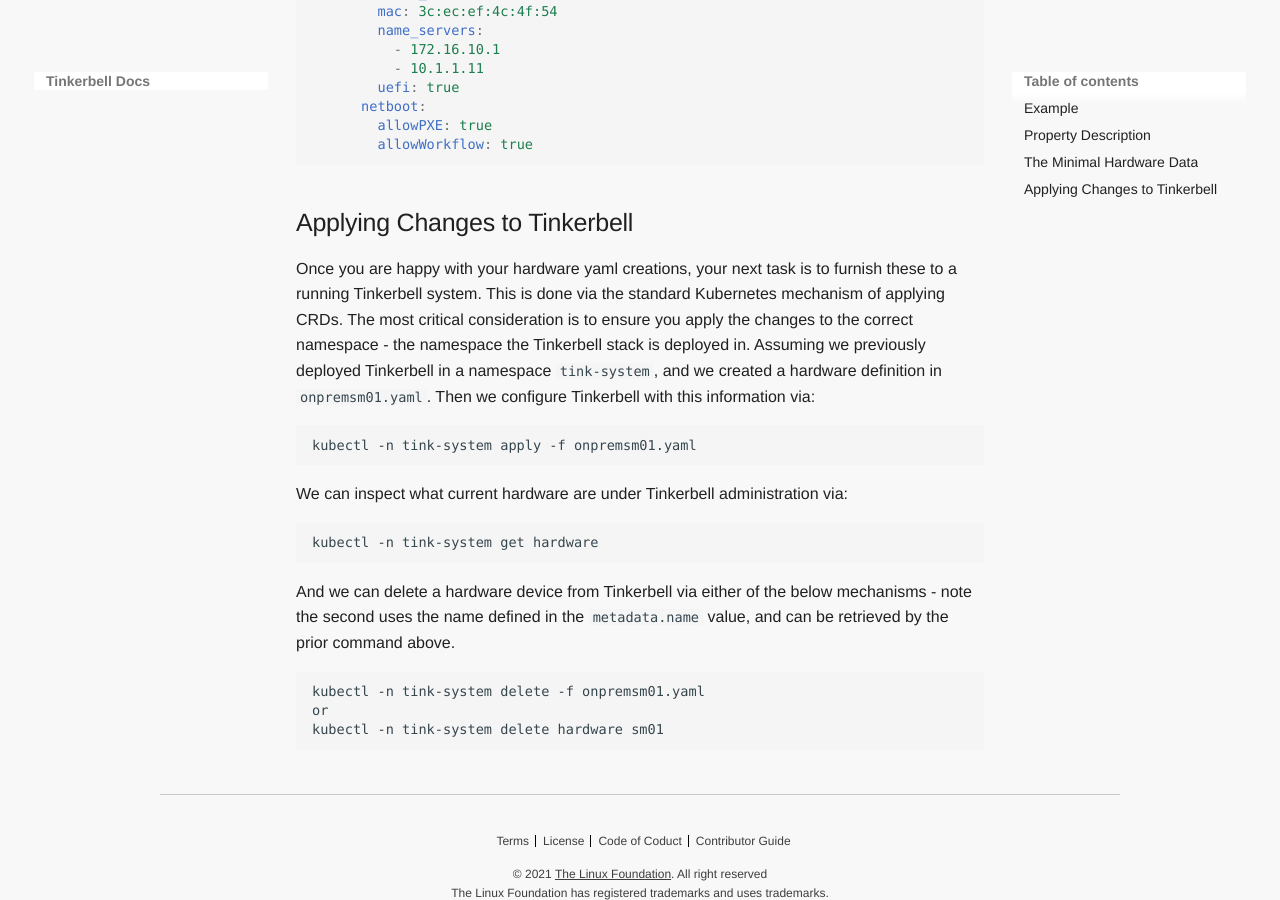
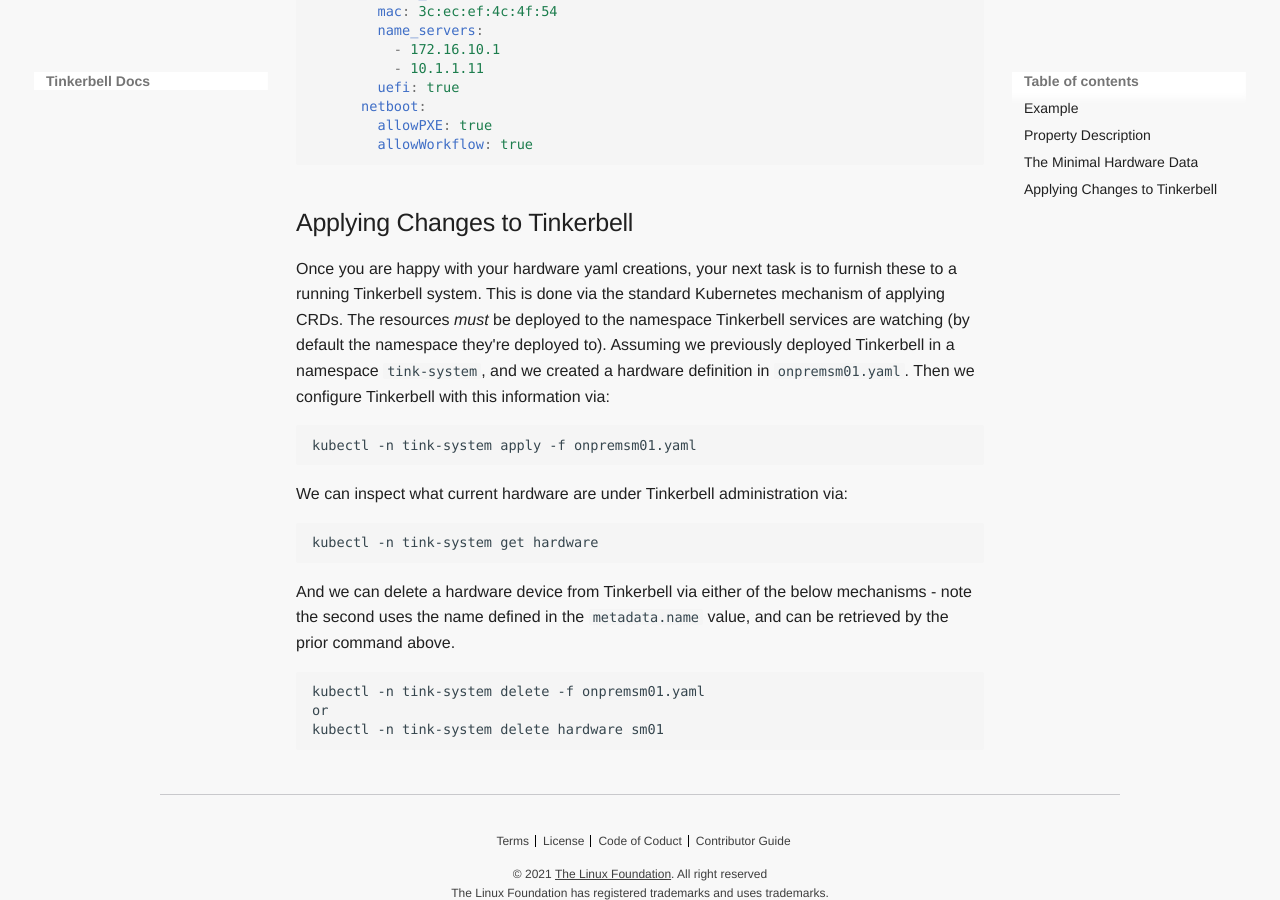
Before and after one commit to tinkerbell/tinkerbell-docs, an MkDocs documentation site: the page built from docs/hardware-data.md, in a window 1280 px wide and 900 px high, scrolled down 3470 px. Built offline with MkDocs 1.6.1 and Material for MkDocs 9.7.7, drawn with Linux system fonts in a browser that asks for light colours; some web fonts are replaced.

Commit message:
Update docs/hardware-data.md
Co-authored-by: Chris Doherty <chris.doherty4@gmail.com>

````diff
--- a/docs/hardware-data.md
+++ b/docs/hardware-data.md
@@ -138,7 +138,7 @@
 ## Applying Changes to Tinkerbell
 
 Once you are happy with your hardware yaml creations, your next task is to furnish these to a running Tinkerbell system.
-This is done via the standard Kubernetes mechanism of applying CRDs. The most critical consideration is to ensure you apply the changes to the correct namespace - the namespace the Tinkerbell stack is deployed in.
+This is done via the standard Kubernetes mechanism of applying CRDs. The resources _must_ be deployed to the namespace Tinkerbell services are watching (by default the namespace they're deployed to).
 Assuming we previously deployed Tinkerbell in a namespace `tink-system`, and we created a hardware definition in `onpremsm01.yaml`. Then we configure Tinkerbell with this information via:
 
 ```
````
